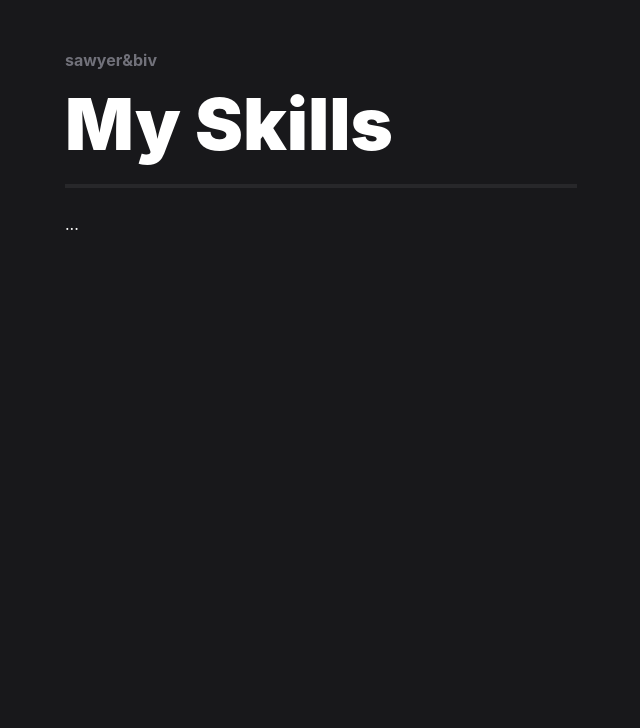
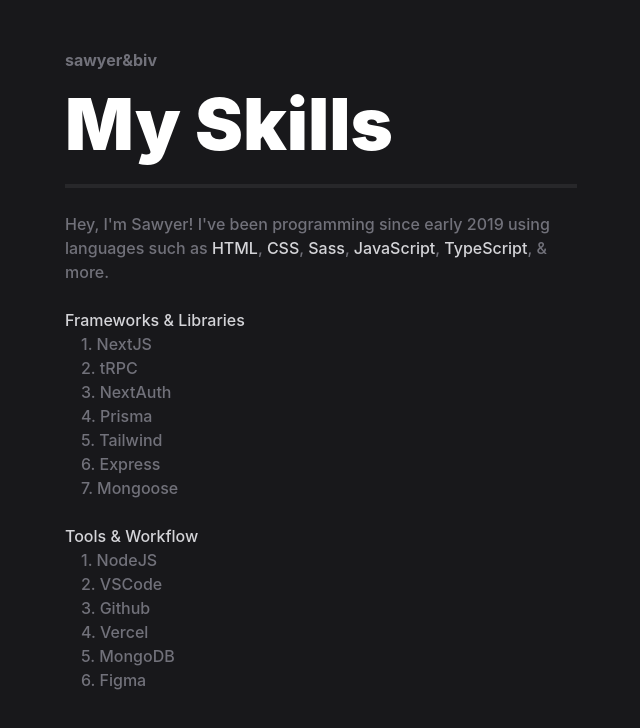
Before and after one commit to sqwyer/portfolio, a Next.js app: page /skills in a window 1280 px wide. Shown: the top 728 px of the page, without its empty margins (319-959 px from the left). Built offline with nearby package versions, Linux system fonts and the light colour scheme.

Commit message:
Add skills and projects pages

```diff
--- a/src/pages/projects/index.tsx
+++ b/src/pages/projects/index.tsx
@@ -1,6 +1,21 @@
 import { NextPage } from "next";
 import Head from "next/head";
 import Nav from "../../components/Nav";
+import Image from "next/image";
+import eastverse from "../../../public/eastverse.png";
+
+function Project({ image, alt }: { image: any; alt: string }) {
+	return (
+		<div className="rounded-md overflow-hidden relative max-h-56 cursor-pointer hover:scale-105 transition duration-75 hover:rotate-1">
+			<Image src={image} className="absolute" />
+			<div className="overlay absolute top-0 bottom-0 left-0 right-0 bg-black/50 flex">
+				<h1 className="drop-shadow-lg shadow-black/50 m-auto font-bold text-3xl">
+					{alt}
+				</h1>
+			</div>
+		</div>
+	);
+}
 
 const EPM: NextPage = () => {
 	return (
@@ -16,7 +31,9 @@ const EPM: NextPage = () => {
 					<h1 className="text-7xl font-black">My Work</h1>
 					<hr className="border-zinc-800 border-2 my-6" />
 
-					<p>...</p>
+					<div className="flex flex-col gap-6">
+						<Project image={eastverse} alt="Eastverse" />
+					</div>
 				</div>
 			</div>
 		</>
--- a/src/pages/skills.tsx
+++ b/src/pages/skills.tsx
@@ -16,7 +16,41 @@ const EPM: NextPage = () => {
 					<h1 className="text-7xl font-black">My Skills</h1>
 					<hr className="border-zinc-800 border-2 my-6" />
 
-					<p>...</p>
+					<p className="text-zinc-500 font-medium">
+						Hey, I&apos;m Sawyer! I&apos;ve been programming since
+						early 2019 using languages such as{" "}
+						<span className="text-zinc-300">HTML</span>,{" "}
+						<span className="text-zinc-300">CSS</span>,{" "}
+						<span className="text-zinc-300">Sass</span>,{" "}
+						<span className="text-zinc-300">JavaScript</span>,{" "}
+						<span className="text-zinc-300">TypeScript</span>, &
+						more.
+					</p>
+					<br />
+					<p className="font-medium text-zinc-300">
+						Frameworks & Libraries
+					</p>
+					<ul className="font-medium text-zinc-500">
+						<li className="ml-4">1. NextJS</li>
+						<li className="ml-4">2. tRPC</li>
+						<li className="ml-4">3. NextAuth</li>
+						<li className="ml-4">4. Prisma</li>
+						<li className="ml-4">5. Tailwind</li>
+						<li className="ml-4">6. Express</li>
+						<li className="ml-4">7. Mongoose</li>
+					</ul>
+					<br />
+					<p className="font-medium text-zinc-300">
+						Tools & Workflow
+					</p>
+					<ul className="font-medium text-zinc-500">
+						<li className="ml-4">1. NodeJS</li>
+						<li className="ml-4">2. VSCode</li>
+						<li className="ml-4">3. Github</li>
+						<li className="ml-4">4. Vercel</li>
+						<li className="ml-4">5. MongoDB</li>
+						<li className="ml-4">6. Figma</li>
+					</ul>
 				</div>
 			</div>
 		</>
```
